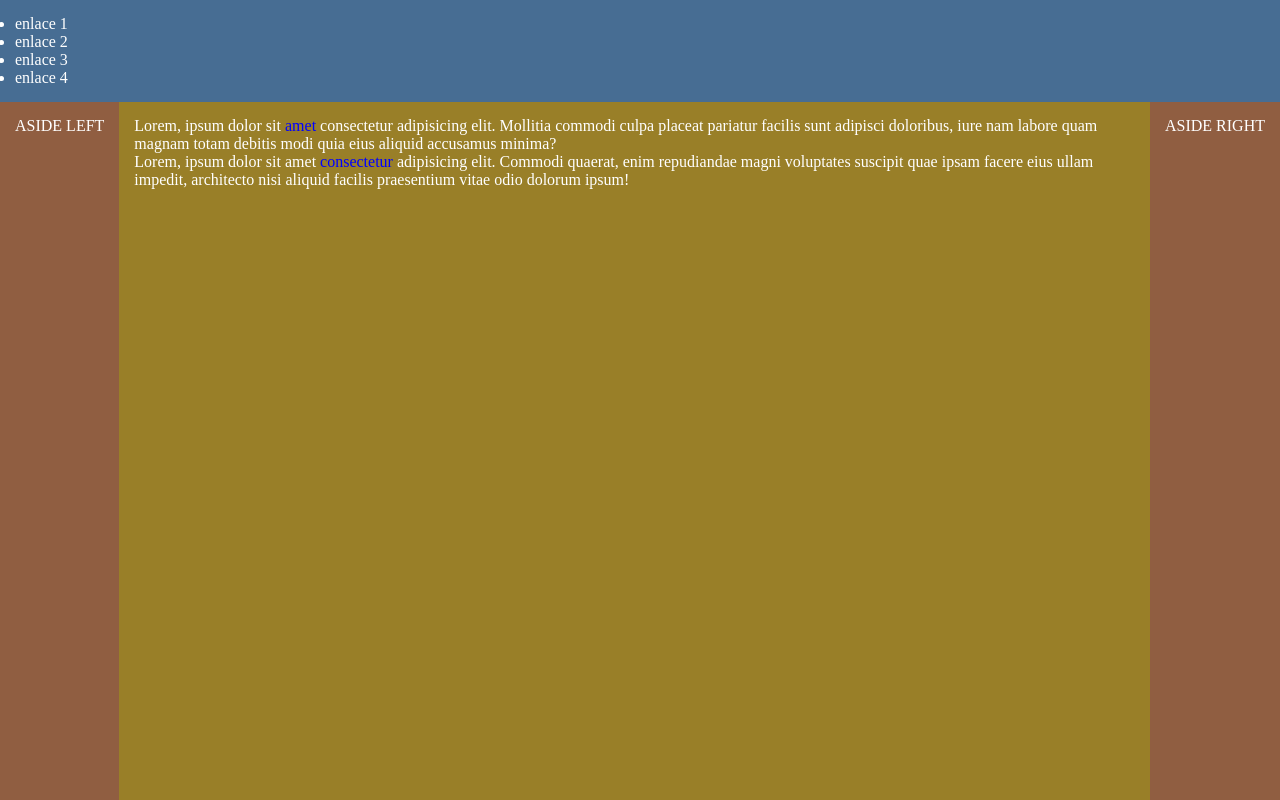
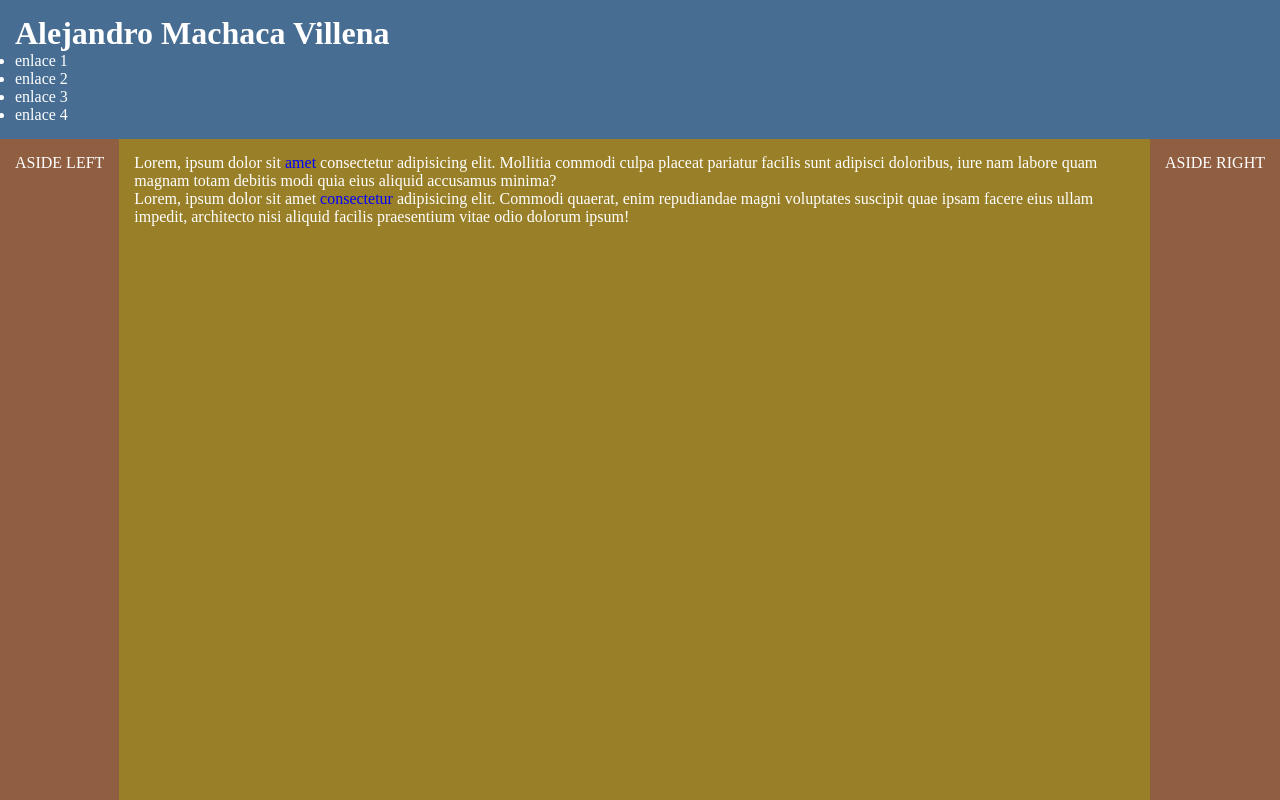
Before and after one commit to Alous12/Practica2, a plain HTML site: page index.html in a window 1280 px wide. Drawn offline with Linux system fonts and the light colour scheme.

Commit message:
Practica 2 nombre

```diff
--- a/index.html
+++ b/index.html
@@ -11,6 +11,7 @@
         <div>
             <div id="nav">
                 <ul>
+                    <h1>Alejandro Machaca Villena</h1>
                     <li>enlace 1</li>
                     <li>enlace 2</li>
                     <li>enlace 3</li>
```
